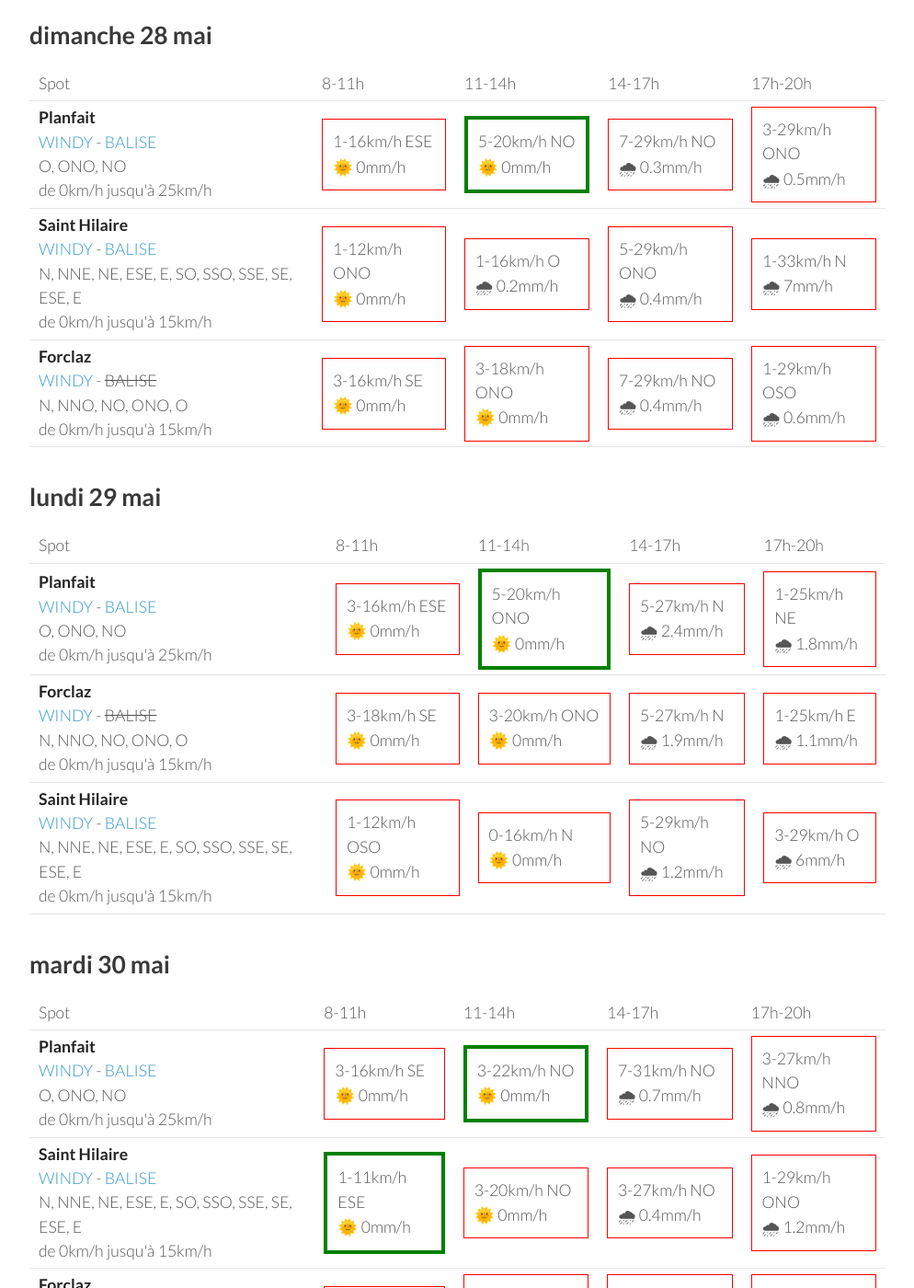
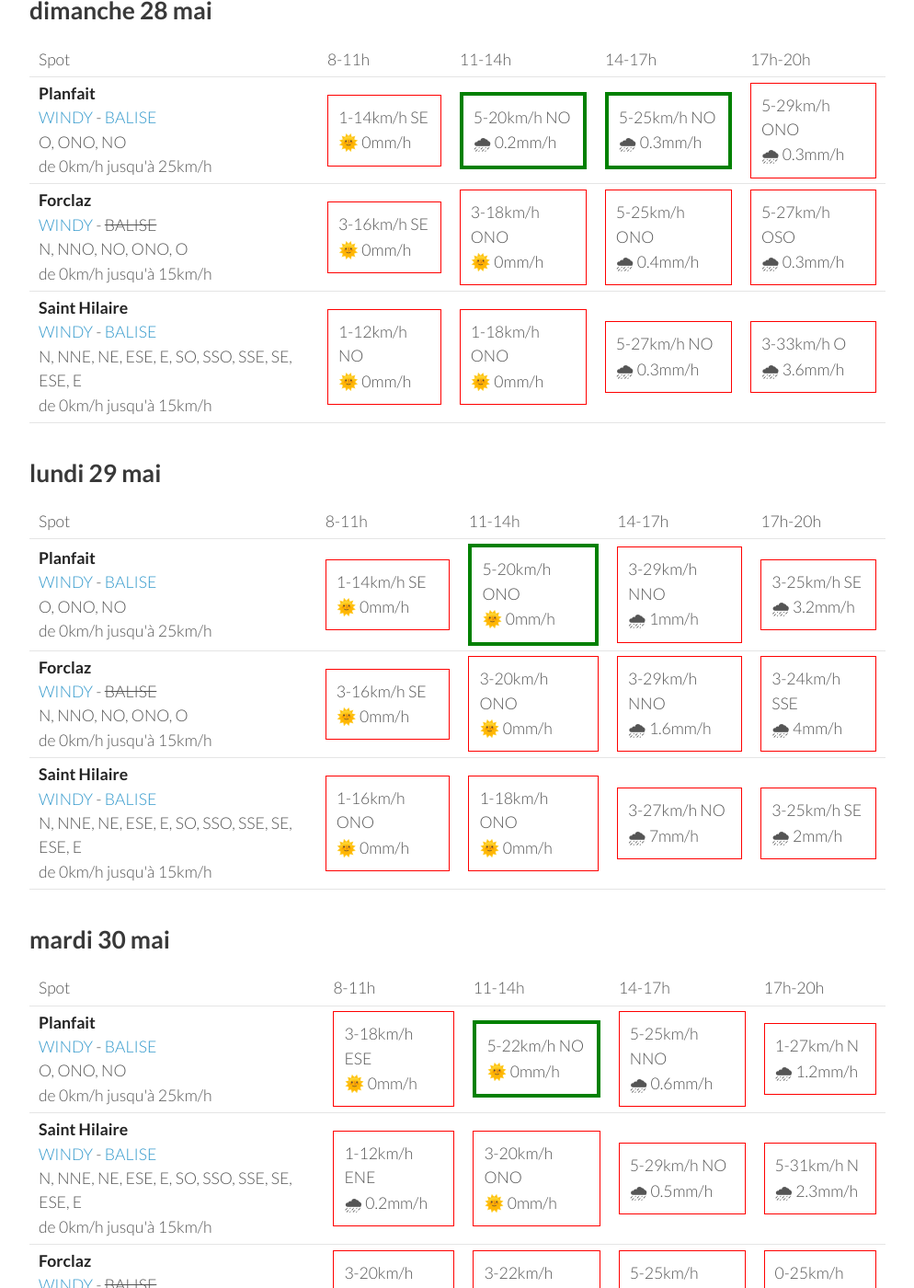
Before and after one commit to parapente-dans-le-nord/parapente-dans-le-nord.github.io, a Jekyll site: the page built from alpes_nord.markdown, in a window 1280 px wide and 1400 px high, scrolled down 1778 px. Shown: the whole window at 92% size, without its empty margins (26-1020 px from the left). Built offline with Jekyll 4.4.1, drawn with Linux system fonts in a browser that asks for light colours; some of the changed text lies outside the part shown.

Commit message:
update index.markdown

```diff
--- a/alpes_nord.markdown
+++ b/alpes_nord.markdown
@@ -25,27 +25,27 @@ page mise à jour le jeudi 25 mai 17:26
         <td><strong>Planfait</strong><br><a href="https://windy.com/45.853/6.223?45.415,6.223,8">WINDY</a> - <span class=""><a href="https://www.openwindmap.org/PP496">BALISE</a> </span><br> <span class="vent-favorable">O, ONO, NO</span><br><span class="force-vent">de 0km/h jusqu'à 25km/h</span> </td>
 
             <td><div class="not-flyable"><p>0-0km/h NA</p><p>🌧️ 0mm/h</p></div></td>
-            <td><div class="flyable"><p>5-11km/h O</p><p>🌧 0.3mm/h</p></div></td>
-            <td><div class="not-flyable"><p>7-20km/h OSO</p><p>🌧 0mm/h</p></div></td>
-            <td><div class="flyable"><p>9-20km/h O</p><p>🌧 0mm/h</p></div></td>
+            <td><div class="not-flyable"><p>0-0km/h NA</p><p>🌧️ 0mm/h</p></div></td>
+            <td><div class="not-flyable"><p>0-0km/h NA</p><p>🌧️ 0mm/h</p></div></td>
+            <td><div class="flyable"><p>7-24km/h O</p><p>🌞 0mm/h</p></div></td>
+
+    </tr>
+<tr>
+        <td><strong>Saint Hilaire</strong><br><a href="https://windy.com/45.307/5.888?45.087,5.889,9,m:eUFagkX">WINDY</a> - <span class=""><a href="http://www.balisemeteo.com/balise.php?idBalise=61">BALISE</a> </span><br> <span class="vent-favorable">N, NNE, NE, ESE, E, SO, SSO, SSE, SE, ESE, E</span><br><span class="force-vent">de 0km/h jusqu'à 15km/h</span> </td>
+
+            <td><div class="not-flyable"><p>0-0km/h NA</p><p>🌧️ 0mm/h</p></div></td>
+            <td><div class="not-flyable"><p>0-0km/h NA</p><p>🌧️ 0mm/h</p></div></td>
+            <td><div class="not-flyable"><p>0-0km/h NA</p><p>🌧️ 0mm/h</p></div></td>
+            <td><div class="flyable"><p>3-12km/h ESE</p><p>🌞 0mm/h</p></div></td>
 
     </tr>
 <tr>
         <td><strong>Forclaz</strong><br><a href="https://windy.com/45.814/6.247?45.375,6.246,8,m:eVwaglz">WINDY</a> - <span class="no-balise"> BALISE </span><br> <span class="vent-favorable">N, NNO, NO, ONO, O</span><br><span class="force-vent">de 0km/h jusqu'à 15km/h</span> </td>
 
             <td><div class="not-flyable"><p>0-0km/h NA</p><p>🌧️ 0mm/h</p></div></td>
-            <td><div class="flyable"><p>5-12km/h ONO</p><p>🌧 0.4mm/h</p></div></td>
-            <td><div class="not-flyable"><p>7-20km/h NO</p><p>🌧 0mm/h</p></div></td>
-            <td><div class="not-flyable"><p>5-22km/h NO</p><p>🌧 0mm/h</p></div></td>
-
-    </tr>
-<tr>
-        <td><strong>Saint Hilaire</strong><br><a href="https://windy.com/45.307/5.888?45.087,5.889,9,m:eUFagkX">WINDY</a> - <span class=""><a href="http://www.balisemeteo.com/balise.php?idBalise=61">BALISE</a> </span><br> <span class="vent-favorable">N, NNE, NE, ESE, E, SO, SSO, SSE, SE, ESE, E</span><br><span class="force-vent">de 0km/h jusqu'à 15km/h</span> </td>
-
             <td><div class="not-flyable"><p>0-0km/h NA</p><p>🌧️ 0mm/h</p></div></td>
-            <td><div class="not-flyable"><p>5-18km/h ESE</p><p>🌞 0mm/h</p></div></td>
-            <td><div class="not-flyable"><p>5-16km/h ESE</p><p>🌞 0mm/h</p></div></td>
-            <td><div class="flyable"><p>5-14km/h E</p><p>🌞 0mm/h</p></div></td>
+            <td><div class="not-flyable"><p>0-0km/h NA</p><p>🌧️ 0mm/h</p></div></td>
+            <td><div class="not-flyable"><p>5-16km/h ONO</p><p>🌞 0mm/h</p></div></td>
 
     </tr>
 
@@ -67,10 +67,10 @@ page mise à jour le jeudi 25 mai 17:26
 <tr>
         <td><strong>Planfait</strong><br><a href="https://windy.com/45.853/6.223?45.415,6.223,8">WINDY</a> - <span class=""><a href="https://www.openwindmap.org/PP496">BALISE</a> </span><br> <span class="vent-favorable">O, ONO, NO</span><br><span class="force-vent">de 0km/h jusqu'à 25km/h</span> </td>
 
-            <td><div class="not-flyable"><p>1-3km/h ESE</p><p>🌞 0mm/h</p></div></td>
+            <td><div class="not-flyable"><p>1-1km/h NE</p><p>🌞 0mm/h</p></div></td>
             <td><div class="flyable"><p>5-12km/h O</p><p>🌞 0mm/h</p></div></td>
-            <td><div class="flyable"><p>9-22km/h O</p><p>🌞 0mm/h</p></div></td>
-            <td><div class="flyable"><p>5-18km/h NO</p><p>🌞 0mm/h</p></div></td>
+            <td><div class="flyable"><p>7-20km/h ONO</p><p>🌞 0mm/h</p></div></td>
+            <td><div class="flyable"><p>7-20km/h NO</p><p>🌞 0mm/h</p></div></td>
 
 
     </tr>
@@ -79,8 +79,8 @@ page mise à jour le jeudi 25 mai 17:26
 
             <td><div class="flyable"><p>1-3km/h E</p><p>🌞 0mm/h</p></div></td>
             <td><div class="flyable"><p>5-12km/h SE</p><p>🌞 0mm/h</p></div></td>
-            <td><div class="not-flyable"><p>7-18km/h E</p><p>🌞 0mm/h</p></div></td>
-            <td><div class="flyable"><p>5-14km/h ESE</p><p>🌞 0mm/h</p></div></td>
+            <td><div class="not-flyable"><p>5-16km/h ESE</p><p>🌞 0mm/h</p></div></td>
+            <td><div class="flyable"><p>5-14km/h SE</p><p>🌞 0mm/h</p></div></td>
 
 
     </tr>
@@ -88,9 +88,9 @@ page mise à jour le jeudi 25 mai 17:26
         <td><strong>Forclaz</strong><br><a href="https://windy.com/45.814/6.247?45.375,6.246,8,m:eVwaglz">WINDY</a> - <span class="no-balise"> BALISE </span><br> <span class="vent-favorable">N, NNO, NO, ONO, O</span><br><span class="force-vent">de 0km/h jusqu'à 15km/h</span> </td>
 
             <td><div class="not-flyable"><p>1-3km/h E</p><p>🌞 0mm/h</p></div></td>
-            <td><div class="flyable"><p>5-12km/h ONO</p><p>🌞 0mm/h</p></div></td>
-            <td><div class="not-flyable"><p>7-18km/h NO</p><p>🌧 0.2mm/h</p></div></td>
-            <td><div class="not-flyable"><p>5-20km/h ONO</p><p>🌧 0.5mm/h</p></div></td>
+            <td><div class="flyable"><p>5-11km/h ONO</p><p>🌞 0mm/h</p></div></td>
+            <td><div class="not-flyable"><p>7-18km/h NO</p><p>🌞 0mm/h</p></div></td>
+            <td><div class="not-flyable"><p>7-20km/h ONO</p><p>🌞 0mm/h</p></div></td>
 
 
     </tr>
@@ -113,30 +113,30 @@ page mise à jour le jeudi 25 mai 17:26
 <tr>
         <td><strong>Planfait</strong><br><a href="https://windy.com/45.853/6.223?45.415,6.223,8">WINDY</a> - <span class=""><a href="https://www.openwindmap.org/PP496">BALISE</a> </span><br> <span class="vent-favorable">O, ONO, NO</span><br><span class="force-vent">de 0km/h jusqu'à 25km/h</span> </td>
 
-            <td><div class="not-flyable"><p>1-14km/h ESE</p><p>🌞 0mm/h</p></div></td>
-            <td><div class="flyable"><p>5-20km/h ONO</p><p>🌞 0mm/h</p></div></td>
-            <td><div class="not-flyable"><p>5-27km/h NO</p><p>🌞 0mm/h</p></div></td>
-            <td><div class="not-flyable"><p>5-27km/h NO</p><p>🌞 0mm/h</p></div></td>
+            <td><div class="not-flyable"><p>1-1km/h E</p><p>🌞 0mm/h</p></div></td>
+            <td><div class="flyable"><p>5-22km/h ONO</p><p>🌞 0mm/h</p></div></td>
+            <td><div class="not-flyable"><p>7-27km/h NO</p><p>🌞 0mm/h</p></div></td>
+            <td><div class="not-flyable"><p>7-29km/h NO</p><p>🌞 0mm/h</p></div></td>
 
 
     </tr>
 <tr>
         <td><strong>Forclaz</strong><br><a href="https://windy.com/45.814/6.247?45.375,6.246,8,m:eVwaglz">WINDY</a> - <span class="no-balise"> BALISE </span><br> <span class="vent-favorable">N, NNO, NO, ONO, O</span><br><span class="force-vent">de 0km/h jusqu'à 15km/h</span> </td>
 
-            <td><div class="not-flyable"><p>3-16km/h SE</p><p>🌞 0mm/h</p></div></td>
+            <td><div class="not-flyable"><p>1-3km/h ENE</p><p>🌞 0mm/h</p></div></td>
             <td><div class="not-flyable"><p>3-20km/h ONO</p><p>🌞 0mm/h</p></div></td>
-            <td><div class="not-flyable"><p>5-27km/h ONO</p><p>🌞 0mm/h</p></div></td>
-            <td><div class="not-flyable"><p>5-27km/h ONO</p><p>🌞 0mm/h</p></div></td>
+            <td><div class="not-flyable"><p>5-27km/h NO</p><p>🌞 0mm/h</p></div></td>
+            <td><div class="not-flyable"><p>5-29km/h NO</p><p>🌞 0mm/h</p></div></td>
 
 
     </tr>
 <tr>
         <td><strong>Saint Hilaire</strong><br><a href="https://windy.com/45.307/5.888?45.087,5.889,9,m:eUFagkX">WINDY</a> - <span class=""><a href="http://www.balisemeteo.com/balise.php?idBalise=61">BALISE</a> </span><br> <span class="vent-favorable">N, NNE, NE, ESE, E, SO, SSO, SSE, SE, ESE, E</span><br><span class="force-vent">de 0km/h jusqu'à 15km/h</span> </td>
 
-            <td><div class="not-flyable"><p>1-11km/h NO</p><p>🌞 0mm/h</p></div></td>
-            <td><div class="not-flyable"><p>1-18km/h O</p><p>🌞 0mm/h</p></div></td>
+            <td><div class="not-flyable"><p>1-5km/h ENE</p><p>🌞 0mm/h</p></div></td>
+            <td><div class="not-flyable"><p>3-18km/h ONO</p><p>🌞 0mm/h</p></div></td>
             <td><div class="not-flyable"><p>5-29km/h OSO</p><p>🌧 0.4mm/h</p></div></td>
-            <td><div class="not-flyable"><p>3-29km/h SSE</p><p>🌧 1.1mm/h</p></div></td>
+            <td><div class="not-flyable"><p>1-31km/h SE</p><p>🌧 2.6mm/h</p></div></td>
 
 
     </tr>
@@ -159,20 +159,10 @@ page mise à jour le jeudi 25 mai 17:26
 <tr>
         <td><strong>Planfait</strong><br><a href="https://windy.com/45.853/6.223?45.415,6.223,8">WINDY</a> - <span class=""><a href="https://www.openwindmap.org/PP496">BALISE</a> </span><br> <span class="vent-favorable">O, ONO, NO</span><br><span class="force-vent">de 0km/h jusqu'à 25km/h</span> </td>
 
-            <td><div class="not-flyable"><p>1-16km/h ESE</p><p>🌞 0mm/h</p></div></td>
-            <td><div class="flyable"><p>5-20km/h NO</p><p>🌞 0mm/h</p></div></td>
-            <td><div class="not-flyable"><p>7-29km/h NO</p><p>🌧 0.3mm/h</p></div></td>
-            <td><div class="not-flyable"><p>3-29km/h ONO</p><p>🌧 0.5mm/h</p></div></td>
-
-
-    </tr>
-<tr>
-        <td><strong>Saint Hilaire</strong><br><a href="https://windy.com/45.307/5.888?45.087,5.889,9,m:eUFagkX">WINDY</a> - <span class=""><a href="http://www.balisemeteo.com/balise.php?idBalise=61">BALISE</a> </span><br> <span class="vent-favorable">N, NNE, NE, ESE, E, SO, SSO, SSE, SE, ESE, E</span><br><span class="force-vent">de 0km/h jusqu'à 15km/h</span> </td>
-
-            <td><div class="not-flyable"><p>1-12km/h ONO</p><p>🌞 0mm/h</p></div></td>
-            <td><div class="not-flyable"><p>1-16km/h O</p><p>🌧 0.2mm/h</p></div></td>
-            <td><div class="not-flyable"><p>5-29km/h ONO</p><p>🌧 0.4mm/h</p></div></td>
-            <td><div class="not-flyable"><p>1-33km/h N</p><p>🌧 7mm/h</p></div></td>
+            <td><div class="not-flyable"><p>1-14km/h SE</p><p>🌞 0mm/h</p></div></td>
+            <td><div class="flyable"><p>5-20km/h NO</p><p>🌧 0.2mm/h</p></div></td>
+            <td><div class="flyable"><p>5-25km/h NO</p><p>🌧 0.3mm/h</p></div></td>
+            <td><div class="not-flyable"><p>5-29km/h ONO</p><p>🌧 0.3mm/h</p></div></td>
 
 
     </tr>
@@ -181,8 +171,18 @@ page mise à jour le jeudi 25 mai 17:26
 
             <td><div class="not-flyable"><p>3-16km/h SE</p><p>🌞 0mm/h</p></div></td>
             <td><div class="not-flyable"><p>3-18km/h ONO</p><p>🌞 0mm/h</p></div></td>
-            <td><div class="not-flyable"><p>7-29km/h NO</p><p>🌧 0.4mm/h</p></div></td>
-            <td><div class="not-flyable"><p>1-29km/h OSO</p><p>🌧 0.6mm/h</p></div></td>
+            <td><div class="not-flyable"><p>5-25km/h ONO</p><p>🌧 0.4mm/h</p></div></td>
+            <td><div class="not-flyable"><p>5-27km/h OSO</p><p>🌧 0.3mm/h</p></div></td>
+
+
+    </tr>
+<tr>
+        <td><strong>Saint Hilaire</strong><br><a href="https://windy.com/45.307/5.888?45.087,5.889,9,m:eUFagkX">WINDY</a> - <span class=""><a href="http://www.balisemeteo.com/balise.php?idBalise=61">BALISE</a> </span><br> <span class="vent-favorable">N, NNE, NE, ESE, E, SO, SSO, SSE, SE, ESE, E</span><br><span class="force-vent">de 0km/h jusqu'à 15km/h</span> </td>
+
+            <td><div class="not-flyable"><p>1-12km/h NO</p><p>🌞 0mm/h</p></div></td>
+            <td><div class="not-flyable"><p>1-18km/h ONO</p><p>🌞 0mm/h</p></div></td>
+            <td><div class="not-flyable"><p>5-27km/h NO</p><p>🌧 0.3mm/h</p></div></td>
+            <td><div class="not-flyable"><p>3-33km/h O</p><p>🌧 3.6mm/h</p></div></td>
 
 
     </tr>
@@ -205,30 +205,30 @@ page mise à jour le jeudi 25 mai 17:26
 <tr>
         <td><strong>Planfait</strong><br><a href="https://windy.com/45.853/6.223?45.415,6.223,8">WINDY</a> - <span class=""><a href="https://www.openwindmap.org/PP496">BALISE</a> </span><br> <span class="vent-favorable">O, ONO, NO</span><br><span class="force-vent">de 0km/h jusqu'à 25km/h</span> </td>
 
-            <td><div class="not-flyable"><p>3-16km/h ESE</p><p>🌞 0mm/h</p></div></td>
+            <td><div class="not-flyable"><p>1-14km/h SE</p><p>🌞 0mm/h</p></div></td>
             <td><div class="flyable"><p>5-20km/h ONO</p><p>🌞 0mm/h</p></div></td>
-            <td><div class="not-flyable"><p>5-27km/h N</p><p>🌧 2.4mm/h</p></div></td>
-            <td><div class="not-flyable"><p>1-25km/h NE</p><p>🌧 1.8mm/h</p></div></td>
+            <td><div class="not-flyable"><p>3-29km/h NNO</p><p>🌧 1mm/h</p></div></td>
+            <td><div class="not-flyable"><p>3-25km/h SE</p><p>🌧 3.2mm/h</p></div></td>
 
 
     </tr>
 <tr>
         <td><strong>Forclaz</strong><br><a href="https://windy.com/45.814/6.247?45.375,6.246,8,m:eVwaglz">WINDY</a> - <span class="no-balise"> BALISE </span><br> <span class="vent-favorable">N, NNO, NO, ONO, O</span><br><span class="force-vent">de 0km/h jusqu'à 15km/h</span> </td>
 
-            <td><div class="not-flyable"><p>3-18km/h SE</p><p>🌞 0mm/h</p></div></td>
+            <td><div class="not-flyable"><p>3-16km/h SE</p><p>🌞 0mm/h</p></div></td>
             <td><div class="not-flyable"><p>3-20km/h ONO</p><p>🌞 0mm/h</p></div></td>
-            <td><div class="not-flyable"><p>5-27km/h N</p><p>🌧 1.9mm/h</p></div></td>
-            <td><div class="not-flyable"><p>1-25km/h E</p><p>🌧 1.1mm/h</p></div></td>
+            <td><div class="not-flyable"><p>3-29km/h NNO</p><p>🌧 1.6mm/h</p></div></td>
+            <td><div class="not-flyable"><p>3-24km/h SSE</p><p>🌧 4mm/h</p></div></td>
 
 
     </tr>
 <tr>
         <td><strong>Saint Hilaire</strong><br><a href="https://windy.com/45.307/5.888?45.087,5.889,9,m:eUFagkX">WINDY</a> - <span class=""><a href="http://www.balisemeteo.com/balise.php?idBalise=61">BALISE</a> </span><br> <span class="vent-favorable">N, NNE, NE, ESE, E, SO, SSO, SSE, SE, ESE, E</span><br><span class="force-vent">de 0km/h jusqu'à 15km/h</span> </td>
 
-            <td><div class="not-flyable"><p>1-12km/h OSO</p><p>🌞 0mm/h</p></div></td>
-            <td><div class="not-flyable"><p>0-16km/h N</p><p>🌞 0mm/h</p></div></td>
-            <td><div class="not-flyable"><p>5-29km/h NO</p><p>🌧 1.2mm/h</p></div></td>
-            <td><div class="not-flyable"><p>3-29km/h O</p><p>🌧 6mm/h</p></div></td>
+            <td><div class="not-flyable"><p>1-16km/h ONO</p><p>🌞 0mm/h</p></div></td>
+            <td><div class="not-flyable"><p>1-18km/h ONO</p><p>🌞 0mm/h</p></div></td>
+            <td><div class="not-flyable"><p>3-27km/h NO</p><p>🌧 7mm/h</p></div></td>
+            <td><div class="not-flyable"><p>3-25km/h SE</p><p>🌧 2mm/h</p></div></td>
 
 
     </tr>
@@ -251,30 +251,30 @@ page mise à jour le jeudi 25 mai 17:26
 <tr>
         <td><strong>Planfait</strong><br><a href="https://windy.com/45.853/6.223?45.415,6.223,8">WINDY</a> - <span class=""><a href="https://www.openwindmap.org/PP496">BALISE</a> </span><br> <span class="vent-favorable">O, ONO, NO</span><br><span class="force-vent">de 0km/h jusqu'à 25km/h</span> </td>
 
-            <td><div class="not-flyable"><p>3-16km/h SE</p><p>🌞 0mm/h</p></div></td>
-            <td><div class="flyable"><p>3-22km/h NO</p><p>🌞 0mm/h</p></div></td>
-            <td><div class="not-flyable"><p>7-31km/h NO</p><p>🌧 0.7mm/h</p></div></td>
-            <td><div class="not-flyable"><p>3-27km/h NNO</p><p>🌧 0.8mm/h</p></div></td>
+            <td><div class="not-flyable"><p>3-18km/h ESE</p><p>🌞 0mm/h</p></div></td>
+            <td><div class="flyable"><p>5-22km/h NO</p><p>🌞 0mm/h</p></div></td>
+            <td><div class="not-flyable"><p>5-25km/h NNO</p><p>🌧 0.6mm/h</p></div></td>
+            <td><div class="not-flyable"><p>1-27km/h N</p><p>🌧 1.2mm/h</p></div></td>
 
 
     </tr>
 <tr>
         <td><strong>Saint Hilaire</strong><br><a href="https://windy.com/45.307/5.888?45.087,5.889,9,m:eUFagkX">WINDY</a> - <span class=""><a href="http://www.balisemeteo.com/balise.php?idBalise=61">BALISE</a> </span><br> <span class="vent-favorable">N, NNE, NE, ESE, E, SO, SSO, SSE, SE, ESE, E</span><br><span class="force-vent">de 0km/h jusqu'à 15km/h</span> </td>
 
-            <td><div class="flyable"><p>1-11km/h ESE</p><p>🌞 0mm/h</p></div></td>
-            <td><div class="not-flyable"><p>3-20km/h NO</p><p>🌞 0mm/h</p></div></td>
-            <td><div class="not-flyable"><p>3-27km/h NO</p><p>🌧 0.4mm/h</p></div></td>
-            <td><div class="not-flyable"><p>1-29km/h ONO</p><p>🌧 1.2mm/h</p></div></td>
+            <td><div class="not-flyable"><p>1-12km/h ENE</p><p>🌧 0.2mm/h</p></div></td>
+            <td><div class="not-flyable"><p>3-20km/h ONO</p><p>🌞 0mm/h</p></div></td>
+            <td><div class="not-flyable"><p>5-29km/h NO</p><p>🌧 0.5mm/h</p></div></td>
+            <td><div class="not-flyable"><p>5-31km/h N</p><p>🌧 2.3mm/h</p></div></td>
 
 
     </tr>
 <tr>
         <td><strong>Forclaz</strong><br><a href="https://windy.com/45.814/6.247?45.375,6.246,8,m:eVwaglz">WINDY</a> - <span class="no-balise"> BALISE </span><br> <span class="vent-favorable">N, NNO, NO, ONO, O</span><br><span class="force-vent">de 0km/h jusqu'à 15km/h</span> </td>
 
-            <td><div class="not-flyable"><p>5-20km/h SE</p><p>🌞 0mm/h</p></div></td>
+            <td><div class="not-flyable"><p>3-20km/h ESE</p><p>🌞 0mm/h</p></div></td>
             <td><div class="not-flyable"><p>3-22km/h ONO</p><p>🌞 0mm/h</p></div></td>
-            <td><div class="not-flyable"><p>5-31km/h ONO</p><p>🌧 0.9mm/h</p></div></td>
-            <td><div class="not-flyable"><p>1-25km/h ONO</p><p>🌧 1mm/h</p></div></td>
+            <td><div class="not-flyable"><p>5-25km/h NNO</p><p>🌧 0.7mm/h</p></div></td>
+            <td><div class="not-flyable"><p>0-25km/h NE</p><p>🌧 1.6mm/h</p></div></td>
 
 
     </tr>
```
Also changed, not shown: other parts of alpes_nord.markdown (+1 -1 lines).
